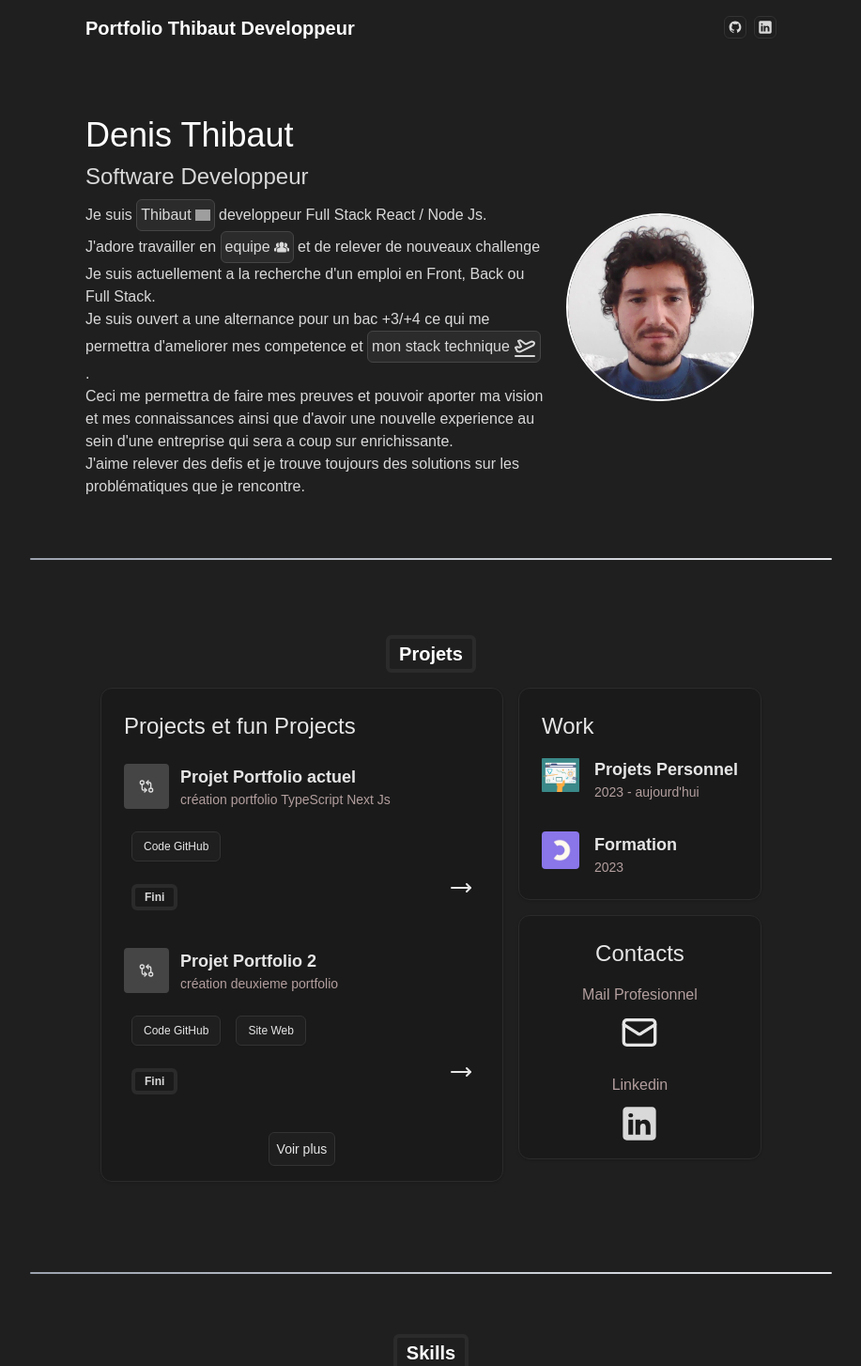
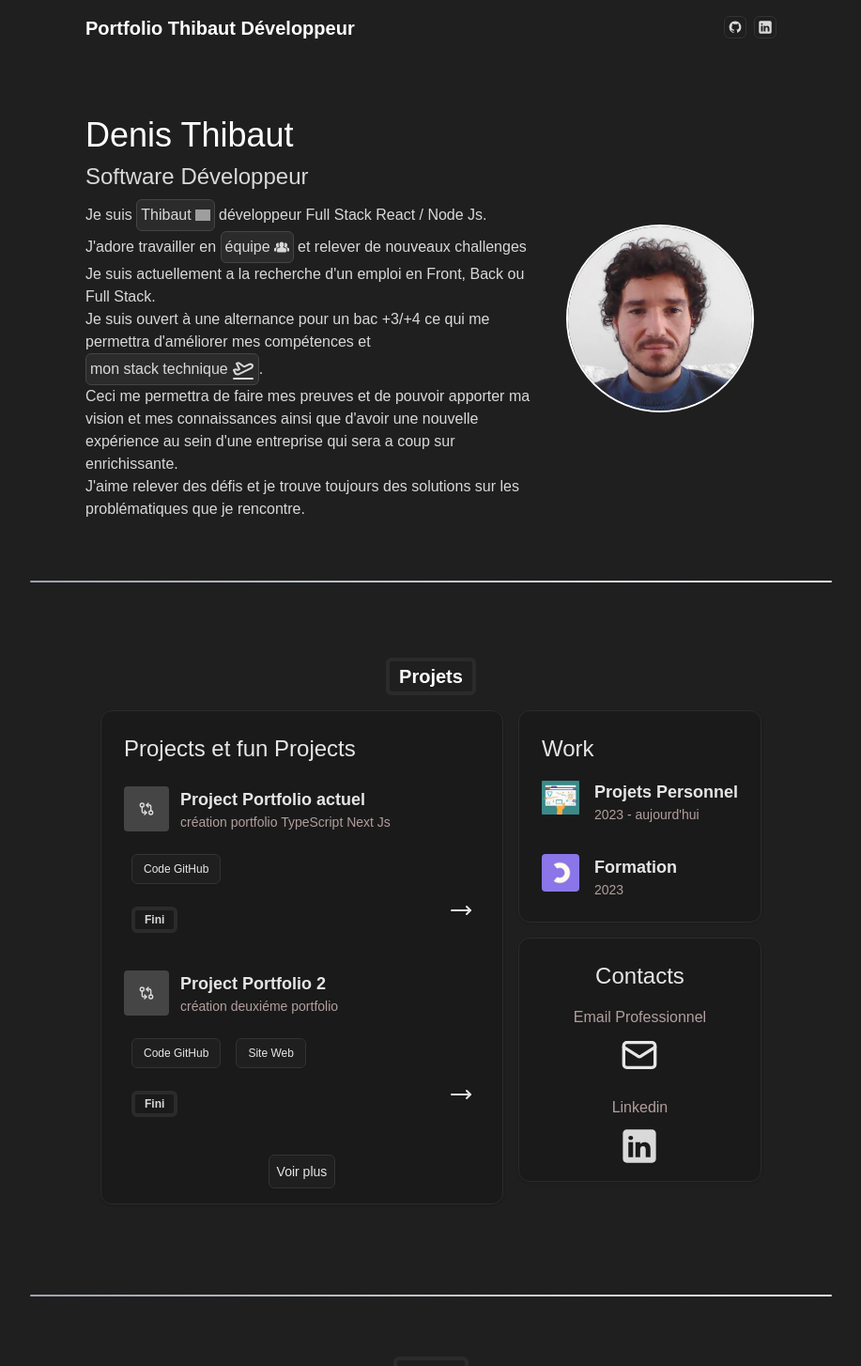
Before and after one commit to ThibautTobi/Portfolio-Pro-2025, a Next.js app: page / in a window 1280 px wide. Shown: the top 1454 px of the page at 94% size, without its empty margins (181-1098 px from the left). Built offline with nearby package versions, Linux system fonts and the light colour scheme; grey boxes are pictures that could not be loaded.

Commit message:
correction

```diff
--- a/app/components/Contact.tsx
+++ b/app/components/Contact.tsx
@@ -12,7 +12,7 @@ export default function Contact (){
             <Card className="p-6 flex flex-col items-center text-center">
 
                 <h2 className="scroll-m-20 p-5 text-xl m-auto text-center font-semibold tracking-tight first:mt-0">
-                    Hate de pouvoir echanger avec vous.<br/> A bientot ...
+                    Hâte de pouvoir échanger avec vous.<br/> A bientôt ...
                 </h2>
                 <div className="flex justify-center items-center flex-col sm:flex-row gap-4">
                     <Link href="mailto:thibaut.denis.developpeur@gmail.com" aria-label="Mail" >
--- a/app/components/ContactSection.tsx
+++ b/app/components/ContactSection.tsx
@@ -9,7 +9,7 @@ export default function ContactSection (){
         <>
             <Card className="p-4 flex-2 flex flex-col items-center justify-center">
                 <h3 className="text-2xl p-2">Contacts</h3>
-                <p className="text-muted-foreground p-2">Mail Profesionnel</p>
+                <p className="text-muted-foreground p-2">Email Professionnel</p>
                 <Link href="mailto:thibaut.denis.developpeur@gmail.com" aria-label="Mail" >
                     <Mail className="w-10 h-10 transition delay-200 duration-200 ease-in-out hover:-translate-y-1 hover:scale-130"/>
                 </Link>
--- a/app/components/Footer.tsx
+++ b/app/components/Footer.tsx
@@ -4,7 +4,7 @@ export default function Footer (){
         <footer className="bg-card flex justify-center">
             <section className="py-8">
                 <p className="text-muted-foreground text-sm">
-                    @Copywrite 2025 Thibaut Developpement
+                    @Copywrite 2025 Thibaut Développement
                 </p>
             </section>
         </footer>
--- a/app/components/Header.tsx
+++ b/app/components/Header.tsx
@@ -10,7 +10,7 @@ export default function Header (){
         <header className="top-0 py-4">
             <div className="flex items-baseline max-w-3xl px-4 m-auto ">
                 <h1 className="text-xl font-bold text-primary">
-                Portfolio Thibaut Developpeur
+                Portfolio Thibaut Développeur
                 </h1>
                 <nav className="flex flex-1 justify-end">
                     <ul className="flex items-center gap-2">
--- a/app/components/Hero.tsx
+++ b/app/components/Hero.tsx
@@ -22,12 +22,12 @@ export const Hero = () => {
         <section className="flex max-lg:flex-col max-w-3xl px-4 m-auto items-center">
             <div className="flex-[2]">
                 <h2 className="font-caption text-4xl text-primary mb:text-5xl">Denis Thibaut</h2>
-                <h3 className="font-caption text-2xl mt-2 mb-2">Software Developpeur</h3>
-                <p>Je suis <SpanText icon={france}>Thibaut</SpanText> developpeur Full Stack React / Node Js.<br/>
-                   J&apos;adore travailler en <SpanText icon={GroupIcon}>equipe</SpanText> et de relever de nouveaux challenge Je suis actuellement a la recherche d&apos;un emploi en Front, Back ou Full Stack.<br/>
-                    Je suis ouvert a une alternance pour un bac +3/+4 ce qui me permettra d&apos;ameliorer mes competence et <SpanText>mon stack technique<PlaneTakeoff /></SpanText>.<br/>
-                    Ceci me permettra de faire mes preuves et pouvoir aporter ma vision et mes connaissances ainsi que d&apos;avoir une nouvelle experience au sein d&apos;une entreprise qui sera a coup sur enrichissante.<br/>
-                    J&apos;aime relever des defis et je trouve toujours des solutions sur les problématiques que je rencontre.
+                <h3 className="font-caption text-2xl mt-2 mb-2">Software Développeur</h3>
+                <p>Je suis <SpanText icon={france}>Thibaut</SpanText> développeur Full Stack React / Node Js.<br/>
+                   J&apos;adore travailler en <SpanText icon={GroupIcon}>équipe</SpanText> et relever de nouveaux challenges Je suis actuellement a la recherche d&apos;un emploi en Front, Back ou Full Stack.<br/>
+                    Je suis ouvert à une alternance pour un bac +3/+4 ce qui me permettra d&apos;améliorer mes compétences et <SpanText>mon stack technique<PlaneTakeoff /></SpanText>.<br/>
+                    Ceci me permettra de faire mes preuves et de pouvoir apporter ma vision et mes connaissances ainsi que d&apos;avoir une nouvelle expérience au sein d&apos;une entreprise qui sera a coup sur enrichissante.<br/>
+                    J&apos;aime relever des défis et je trouve toujours des solutions sur les problématiques que je rencontre.
                 </p>
             </div>
             <div className="mr-0 p-6">
--- a/app/components/SideProjectSection.tsx
+++ b/app/components/SideProjectSection.tsx
@@ -123,7 +123,7 @@ export function SideProject  ( props : SideProjectProps) {
 export const SIDE_PROJECTS : SideProjectProps[] = [
     {
         Logo : GitCompareArrows,
-        title : "Projet Portfolio actuel",
+        title : "Project Portfolio actuel",
         description : " création portfolio TypeScript Next Js",
         url : "https://github.com/ThibautTobi/Portfolio-Pro-2025",
         site : "",
@@ -133,8 +133,8 @@ export const SIDE_PROJECTS : SideProjectProps[] = [
     },
     {
         Logo : GitCompareArrows,
-        title : "Projet Portfolio 2",
-        description : " création deuxieme portfolio ",
+        title : "Project Portfolio 2",
+        description : " création deuxiéme portfolio ",
         url : "https://github.com/ThibautTobi/photo-web-site",
         site : "https://www.denis-thibaut.com/",
         formation : false,
@@ -143,8 +143,8 @@ export const SIDE_PROJECTS : SideProjectProps[] = [
     },
     {
         Logo : GitCompareArrows,
-        title : "Projet Perso",
-        description : " création site photographe en Next Js / Node Js avec gestion client , commande , selection et recuperation photos",
+        title : "Project Personnel",
+        description : " création site photographe en Next Js / Node Js avec gestion client , commande , sélection et recuperation photos",
         url : "https://github.com/ThibautTobi/photo-web-site",
         formation : false,
         fin : false,
@@ -152,8 +152,8 @@ export const SIDE_PROJECTS : SideProjectProps[] = [
     },
     {
         Logo : GitCompareArrows,
-        title : "Projet Perso",
-        description : " création site e-commerce react / Node Js avec systeme de paiements",
+        title : "Project Personnel",
+        description : " création site e-commerce react / Node Js avec systéme de paiements",
         url : "https://github.com/ThibautTobi/photo-web-site",
         formation : false,
         fin : false,
@@ -161,8 +161,8 @@ export const SIDE_PROJECTS : SideProjectProps[] = [
     },
     {
         Logo : GitCompareArrows,
-        title : "Projet Premier Portfolio",
-        description : "creation de mon premier portfolio ",
+        title : "Project Premier Portfolio",
+        description : "création de mon premier portfolio ",
         site : "https://thibauttobi.github.io/Portfolio-Thibaut/",
         url : "https://github.com/ThibautTobi/Portfolio-Thibaut",
         formation : false ,
@@ -171,8 +171,8 @@ export const SIDE_PROJECTS : SideProjectProps[] = [
     },
     {
         Logo : GitCompareArrows,
-        title : "Projet 7 : Back-End-Mon-Vieux-Grimoire",
-        description : " creation du Back end en Node Js",
+        title : "Project 7 : Back-End-Mon-Vieux-Grimoire",
+        description : " création du Back end en Node Js",
         url : "https://github.com/ThibautTobi/P7-Back-End-Mon-Vieux-Grimoire",
         formation : true,
         fin : true,
@@ -180,7 +180,7 @@ export const SIDE_PROJECTS : SideProjectProps[] = [
     },
     {
         Logo : GitCompareArrows,
-        title : "Projet 6 Site Kasa Location immobiliere",
+        title : "Project 6 Site Kasa Location immobilière",
         description : "création Page React",
         url : "https://github.com/ThibautTobi/P6_Site_Kasa_Location_immobiliere",
         formation : true,
@@ -189,8 +189,8 @@ export const SIDE_PROJECTS : SideProjectProps[] = [
     },
     {
         Logo : GitCompareArrows,
-        title : "Projet 5 : Nina Carducci",
-        description : "optimisation et referencement de la page web",
+        title : "Project 5 : Nina Carducci",
+        description : "optimisation et référencement de la page web",
         url : "https://github.com/ThibautTobi/P5_Nina_Carducci",
         formation : true,
         fin : true,
@@ -198,8 +198,8 @@ export const SIDE_PROJECTS : SideProjectProps[] = [
     },
     {
         Logo : GitCompareArrows,
-        title : "Projet 3 : Portfolio architecte sophie bluel",
-        description : "integration du javascript",
+        title : "Project 3 : Portfolio architecte sophie bluel",
+        description : "intégration du javascript",
         url : "https://github.com/ThibautTobi/Projet_3_Portfolio-architecte-sophie-bluel",
         formation : true,
         fin : true,
@@ -207,7 +207,7 @@ export const SIDE_PROJECTS : SideProjectProps[] = [
     },
     {
         Logo : GitCompareArrows,
-        title : "Projet 2 : Booki",
+        title : "Project 2 : Booki",
         description : " création responsive de la page HTML",
         url : "https://github.com/ThibautTobi/Projet_2",
         formation : true,
--- a/app/components/Skills.tsx
+++ b/app/components/Skills.tsx
@@ -38,7 +38,7 @@ export default function Skills (){
                         </div>
                       </div>
                       <p className="text-m text-muted-foreground">
-                        Mon premier Framework Javascript est React, je trouve la facon de coder en composant cool entre autre.
+                        Mon premier Framework Javascript est React, je trouve la façon de coder en composant cool entre autre.
                       </p>
                     </div>
                   </Card>
@@ -53,7 +53,7 @@ export default function Skills (){
                         TailwindCss
                       </h3>
                       <p className="text-m text-muted-foreground">
-                          Mon premier Framework css est <span>TailwindCss</span> je le trouve pratique pour coder rapidement et vraiment intéressant , ont peux toujours utiliser le CSS pour des besoins plus complexe celon les besoin du projet.
+                          Mon premier Framework css est <span>TailwindCss</span> je le trouve pratique pour coder rapidement et vraiment intéressant , on peut toujours utiliser le CSS pour des besoins plus complexes selon les besoins du projet.
                       </p>
                     </div>
                   </Card>
@@ -67,7 +67,7 @@ export default function Skills (){
                           Node Js
                       </h3>
                       <p className="text-m text-center text-muted-foreground">
-                        Mon premier language Back-end de formation. c&apos;est le language back-end avec lequel je suis le plus a l&apos;aise actuellement.
+                        Mon premier langage Back-end de formation. C&apos;est le langage back-end avec lequel je suis le plus à l&apos;aise actuellement.
                       </p>
                     </div>
                   </Card>
```
